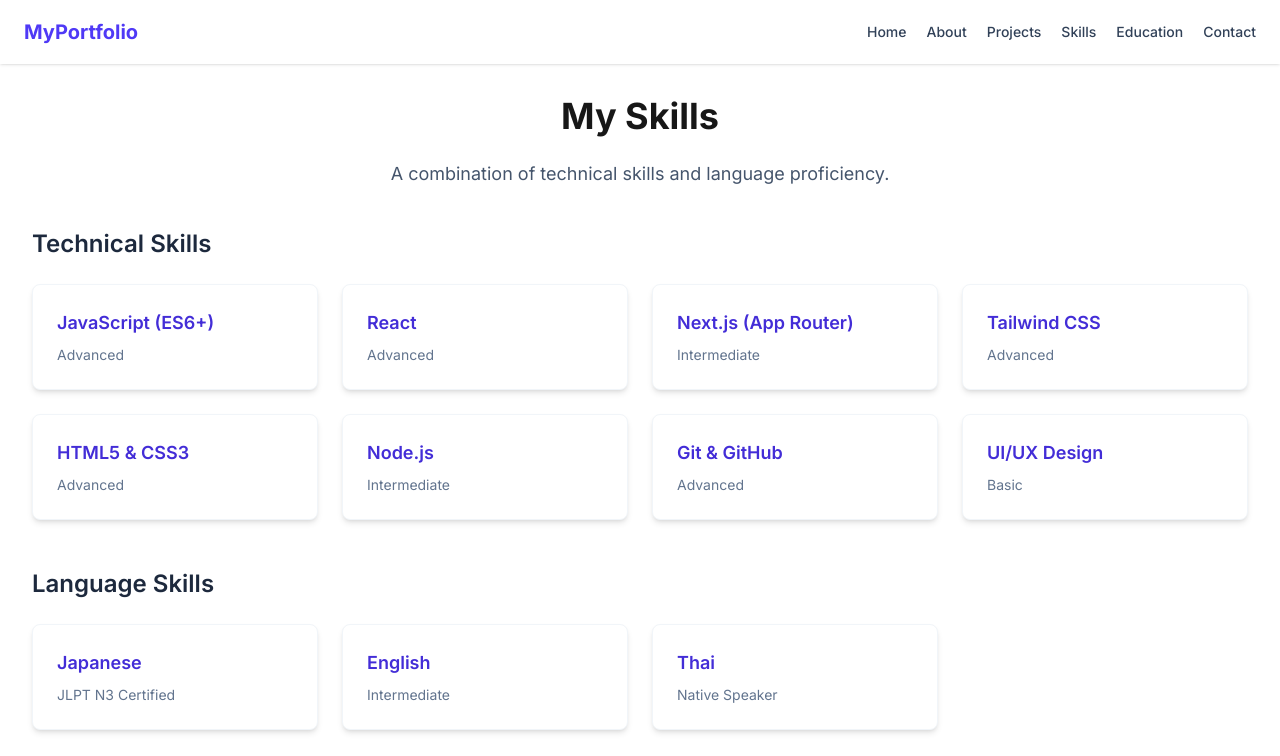
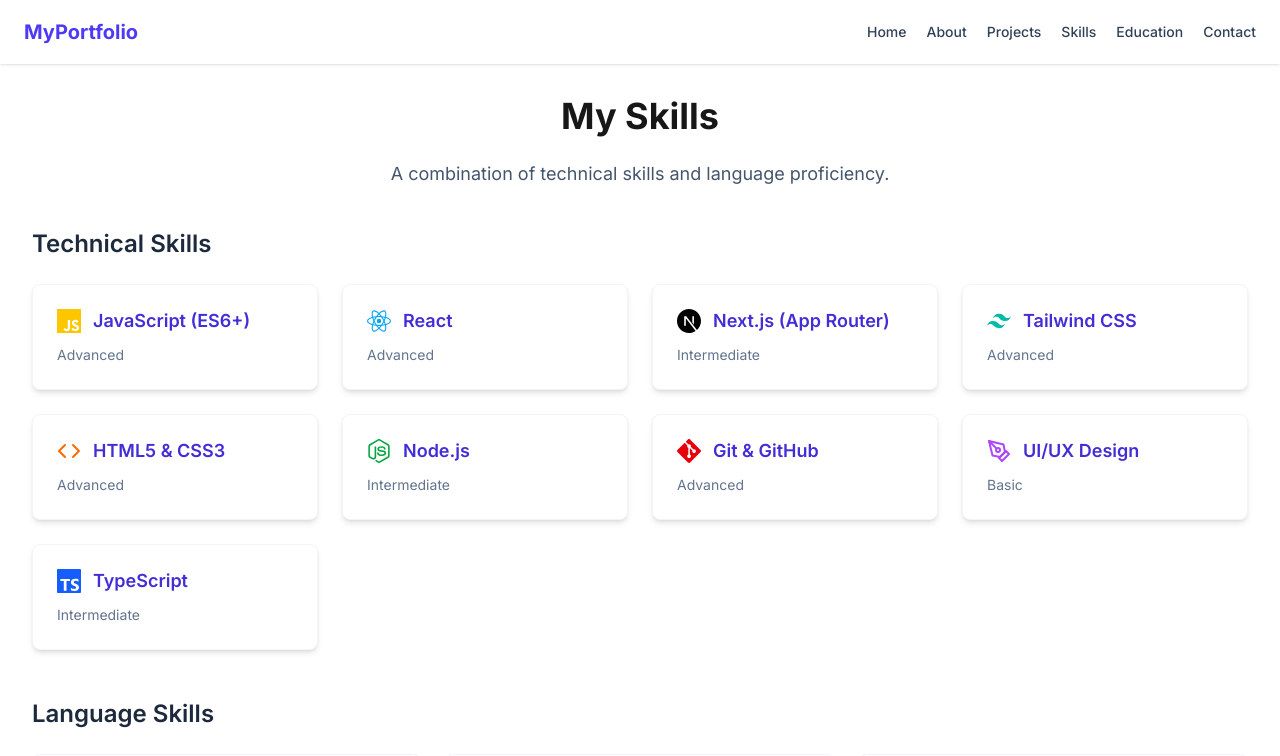
Before and after one commit to ChuMangkorn/portfolio, a Next.js app: page /skills in a window 1280 px wide. Shown: the top 756 px of the page. Built offline with nearby package versions, Linux system fonts and the light colour scheme; some icons are missing.

Commit message:
update image flag

```diff
--- a/package.json
+++ b/package.json
@@ -9,10 +9,12 @@
     "lint": "next lint"
   },
   "dependencies": {
+    "flag-icon-css": "^4.1.7",
     "framer-motion": "^12.6.3",
     "next": "15.3.0",
     "react": "^19.0.0",
     "react-dom": "^19.0.0",
+    "react-flag-icon-css": "^1.0.25",
     "react-icons": "^5.5.0",
     "react-type-animation": "^3.2.0"
   },
--- a/src/app/layout.jsx
+++ b/src/app/layout.jsx
@@ -3,6 +3,7 @@
 import { Inter } from 'next/font/google';
 import Header from './components/Header'; // Assuming components/Header.jsx exists
 import Footer from './components/Footer'; // Assuming components/Footer.jsx exists
+import 'flag-icon-css/css/flag-icons.min.css';
 
 // Configure Inter font weights
 const inter = Inter({
--- a/src/app/skills/page.jsx
+++ b/src/app/skills/page.jsx
@@ -1,35 +1,76 @@
-// app/skills/page.jsx
 'use client';
 
 import { motion } from 'framer-motion';
-// ถ้าต้องการไอคอนภาษา: npm install react-icons
-// import { FaLanguage } from 'react-icons/fa';
+// --- Import Icons ---
+import { SiJavascript, SiReact, SiNextdotjs, SiTailwindcss, SiNodedotjs, SiGit, SiTypescript } from "react-icons/si";
+import { FiCode, FiPenTool } from "react-icons/fi";
+import * as React from 'react'; // Import React for Factory
+import FlagIconFactory from 'react-flag-icon-css'; // (อย่าลืม Import CSS ธงชาติ ใน layout.jsx ) ---// import 'flag-icon-css/css/flag-icons.min.css';
 
-export default function SkillsPage() {
-  // แยก Technical Skills ออกมา
-  const technicalSkills = [
-    { name: 'JavaScript (ES6+)', level: 'Advanced' },
-    { name: 'React', level: 'Advanced' },
-    { name: 'Next.js (App Router)', level: 'Intermediate' },
-    { name: 'Tailwind CSS', level: 'Advanced' },
-    { name: 'HTML5 & CSS3', level: 'Advanced' },
-    { name: 'Node.js', level: 'Intermediate' },
-    { name: 'Git & GitHub', level: 'Advanced' },
-    { name: 'UI/UX Design', level: 'Basic' },
-  ];
-  const languageSkills = [
-    { name: 'Japanese', level: 'JLPT N3 Certified' },
-    { name: 'English', level: 'Intermediate' },
-    { name: 'Thai', level: 'Native Speaker' },
-  ];
+// --- สร้าง FlagIcon component ---
+const FlagIcon = FlagIconFactory(React, { useCssModules: false });
+
+// --- 1. ย้าย Data Definitions ออกมานอก Component หลัก ---
+const technicalSkillsData = [
+  { name: 'JavaScript (ES6+)', level: 'Advanced', icon: <SiJavascript size={24} className="text-yellow-400" /> },
+  { name: 'React', level: 'Advanced', icon: <SiReact size={24} className="text-sky-500" /> },
+  { name: 'Next.js (App Router)', level: 'Intermediate', icon: <SiNextdotjs size={24} className="text-black" /> },
+  { name: 'Tailwind CSS', level: 'Advanced', icon: <SiTailwindcss size={24} className="text-teal-500" /> },
+  { name: 'HTML5 & CSS3', level: 'Advanced', icon: <FiCode size={24} className="text-orange-500" /> },
+  { name: 'Node.js', level: 'Intermediate', icon: <SiNodedotjs size={24} className="text-green-600" /> },
+  { name: 'Git & GitHub', level: 'Advanced', icon: <SiGit size={24} className="text-red-600" /> },
+  { name: 'UI/UX Design', level: 'Basic', icon: <FiPenTool size={24} className="text-purple-500" /> },
+  { name: 'TypeScript', level: 'Intermediate', icon: <SiTypescript size={24} className="text-blue-600" /> },
+];
+
+const languageSkillsData = [
+  { name: 'Japanese', level: 'JLPT N3 Certified', icon: <FlagIcon code="jp" title="Japanese" className="!w-6 !h-auto shadow-sm" /> },
+  { name: 'English', level: 'Intermediate', icon: <FlagIcon code="gb" title="English" className="!w-6 !h-auto shadow-sm" /> },
+  { name: 'Thai', level: 'Native Speaker', icon: <FlagIcon code="th" title="Thai" className="!w-6 !h-auto shadow-sm" /> },
+];
+
+// --- Animation Variants (ไว้ข้างนอกได้) ---
+const cardVariants = {
+  hidden: { opacity: 0, y: 20 },
+  visible: { opacity: 1, y: 0, transition: { duration: 0.5 } }
+};
 
 
-  // Animation Variants (เหมือนเดิม)
-  const cardVariants = {
-    hidden: { opacity: 0, y: 20 },
-    visible: { opacity: 1, y: 0, transition: { duration: 0.5 } }
-  };
+// --- 2. สร้าง Component สำหรับ Technical Skill Card ---
+function TechnicalSkillCard({ skill, variants }) {
+  return (
+    <motion.div
+      className="bg-white p-6 rounded-lg shadow-md hover:shadow-lg border border-slate-100 transition-all duration-300 hover:scale-105 flex flex-col"
+      variants={variants} // รับ variants มาจาก props
+    >
+      <div className="flex items-center mb-3">
+        {skill.icon && <span className="mr-3 flex-shrink-0">{skill.icon}</span>}
+        <h3 className="text-lg font-semibold text-indigo-700 leading-tight">{skill.name}</h3>
+      </div>
+      <p className="text-sm text-slate-500 mt-auto">{skill.level}</p>
+    </motion.div>
+  );
+}
 
+// --- 3. สร้าง Component สำหรับ Language Skill Card ---
+function LanguageSkillCard({ skill, variants }) {
+  return (
+    <motion.div
+      className="bg-white p-6 rounded-lg shadow-md hover:shadow-lg border border-slate-100 transition-all duration-300 hover:scale-105 flex flex-col"
+      variants={variants} // รับ variants มาจาก props
+    >
+      <div className="flex items-center mb-3">
+        {skill.icon && <span className="mr-3 flex-shrink-0 inline-block leading-none">{skill.icon}</span>}
+        <h3 className="text-lg font-semibold text-sky-700 leading-tight">{skill.name}</h3>
+      </div>
+      <p className="text-sm text-slate-500 mt-auto">{skill.level}</p>
+    </motion.div>
+  );
+}
+
+
+// --- 4. Component หลัก (SkillsPage) จะกระชับขึ้นมาก ---
+export default function SkillsPage() {
   return (
     <div>
       <h1 className="text-3xl md:text-4xl font-bold mb-6 text-center">My Skills</h1>
@@ -40,43 +81,31 @@
       {/* --- Technical Skills Section --- */}
       <h2 className="text-2xl font-semibold mb-6 text-slate-800">Technical Skills</h2>
       <motion.div
-        className="grid grid-cols-2 md:grid-cols-3 lg:grid-cols-4 gap-6 mb-12" // เพิ่มระยะห่างด้านล่าง
+        className="grid grid-cols-2 sm:grid-cols-3 lg:grid-cols-4 gap-6 mb-12"
         initial="hidden"
         animate="visible"
         variants={{ visible: { transition: { staggerChildren: 0.1 } } }}
       >
-        {technicalSkills.map((skill, index) => (
-          <motion.div
-            key={index}
-            className="bg-white p-6 rounded-lg shadow-md hover:shadow-lg border border-slate-100 transition-all duration-300 hover:scale-105"
-            variants={cardVariants}
-          >
-            <h3 className="text-lg font-semibold text-indigo-700 mb-2">{skill.name}</h3>
-            <p className="text-sm text-slate-500">{skill.level}</p>
-          </motion.div>
+        {/* ใช้ Component ย่อยแทนการเขียน JSX ยาวๆ */}
+        {technicalSkillsData.map((skill, index) => (
+          <TechnicalSkillCard key={index} skill={skill} variants={cardVariants} />
         ))}
       </motion.div>
 
       {/* --- Language Skills Section --- */}
       <h2 className="text-2xl font-semibold mb-6 text-slate-800">Language Skills</h2>
       <motion.div
-        className="grid grid-cols-2 md:grid-cols-3 lg:grid-cols-4 gap-6 mb-12" // เพิ่มระยะห่างด้านล่าง
+        className="grid grid-cols-1 sm:grid-cols-2 md:grid-cols-3 gap-6 mb-12"
         initial="hidden"
-        animate="visible"
-        variants={{ visible: { transition: { staggerChildren: 0.1 } } }}
+        whileInView="visible"
+        viewport={{ once: true, amount: 0.2 }}
+        variants={{ visible: { transition: { staggerChildren: 0.15 } } }}
       >
-        {languageSkills.map((skill, index) => (
-          <motion.div
-            key={index}
-            className="bg-white p-6 rounded-lg shadow-md hover:shadow-lg border border-slate-100 transition-all duration-300 hover:scale-105"
-            variants={cardVariants}
-          >
-            <h3 className="text-lg font-semibold text-indigo-700 mb-2">{skill.name}</h3>
-            <p className="text-sm text-slate-500">{skill.level}</p>
-          </motion.div>
+        {/* ใช้ Component ย่อยแทนการเขียน JSX ยาวๆ */}
+        {languageSkillsData.map((skill, index) => (
+          <LanguageSkillCard key={index} skill={skill} variants={cardVariants} />
         ))}
       </motion.div>
-
     </div>
   );
 }
```
Also changed, not shown: 1 other file (tests, documents, lock files or other folders).
